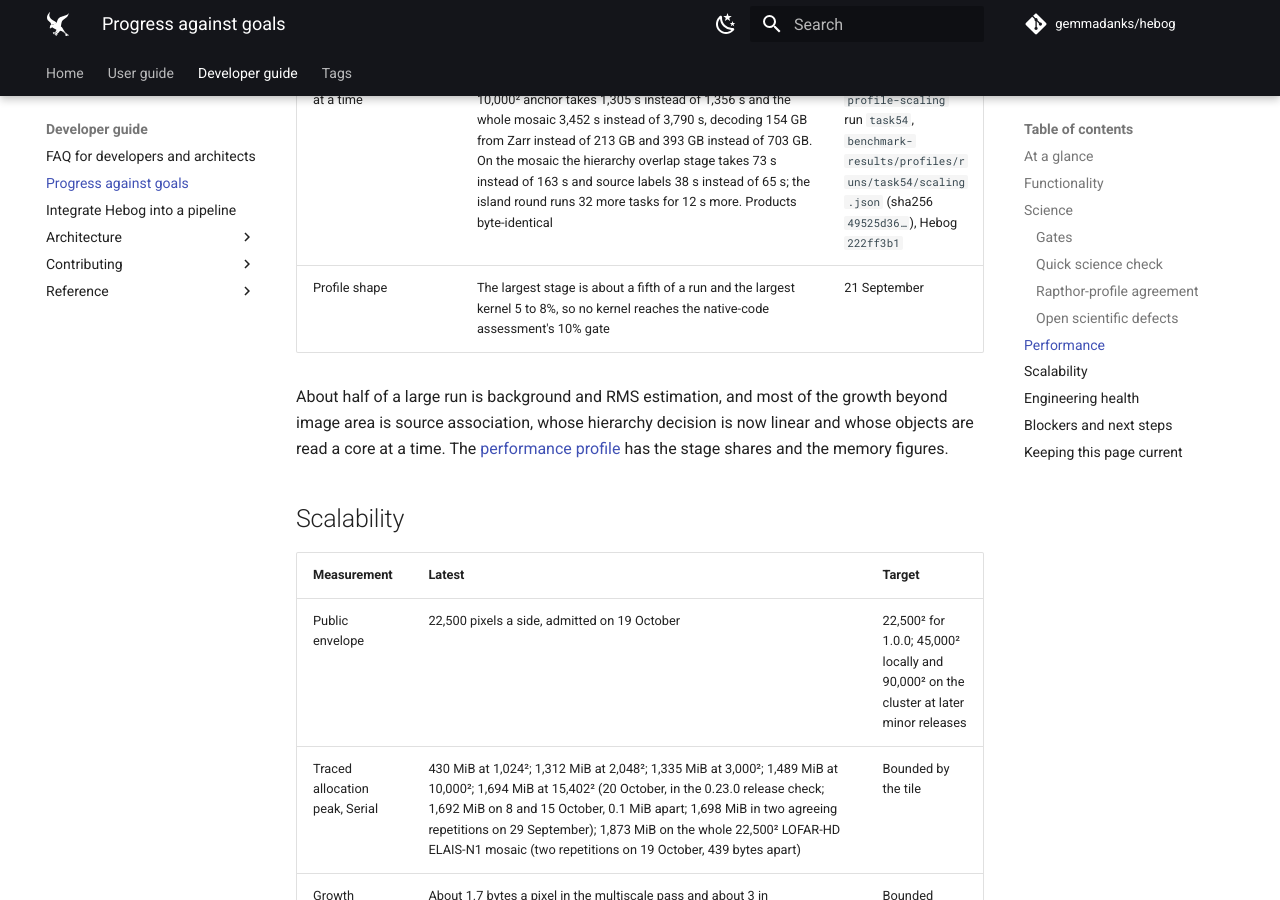
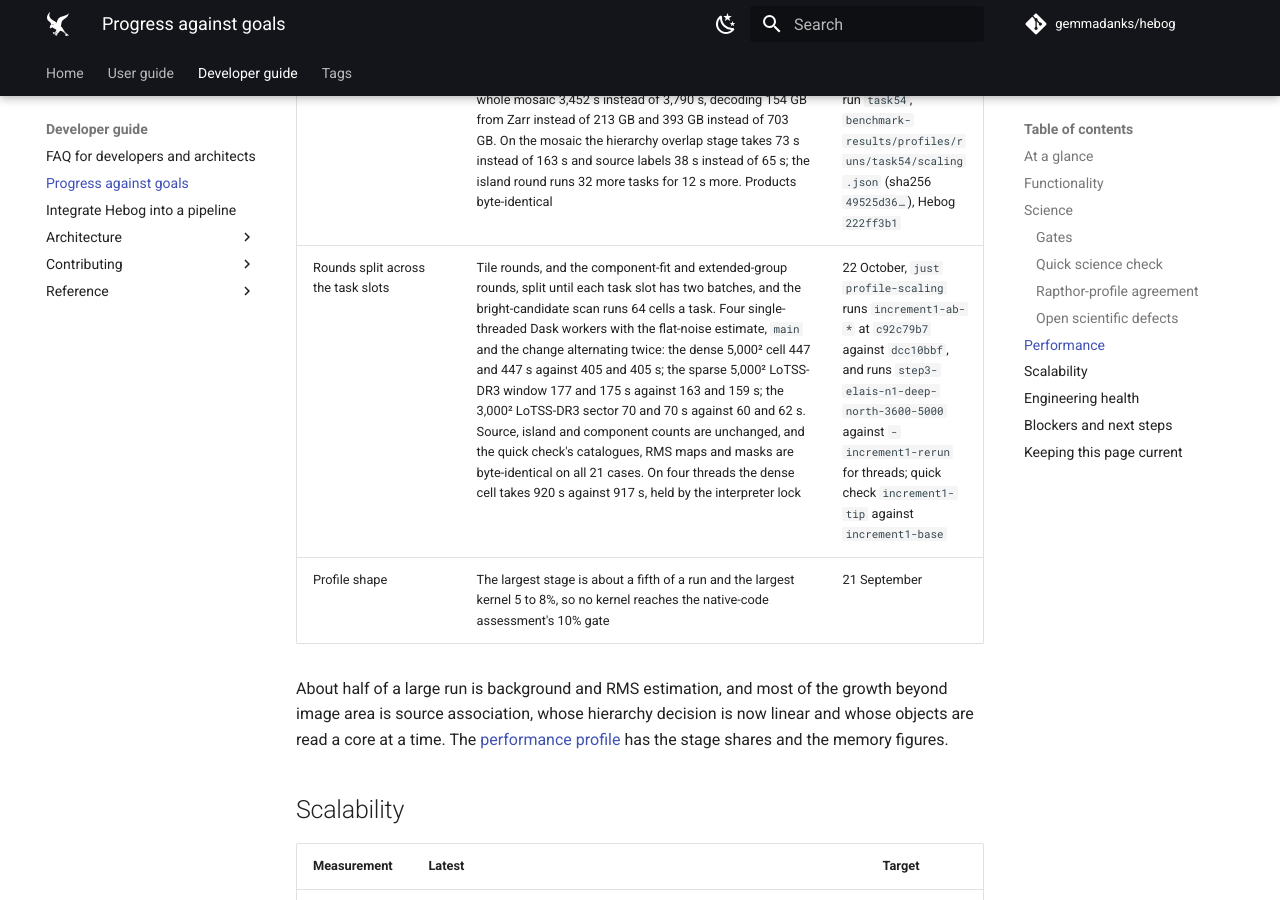
Before and after one commit to gemmadanks/hebog, an MkDocs documentation site: the page built from docs/reference/progress-against-goals.md, in a window 1280 px wide and 900 px high, scrolled down 16793 px. Built offline with MkDocs 1.6.1 and Material for MkDocs 9.7.7, drawn with Linux system fonts in a browser that asks for light colours; comment, search, counter and statistics services are not loaded.

Commit message:
docs: record the gains of splitting rounds across task slots
Record increment 1's first changes on the progress page and in the
cluster plan: on four Dask workers they take 8 to 13% off the dense and
sparse 5,000² cells and a 3,000² sector, with products unchanged, while
the thread path stays held by the interpreter lock.

Evidence: profile runs increment1-ab-* (alternating with main) and quick
check increment1-tip against increment1-base. Checked with pre-commit.

```diff
--- a/docs/reference/progress-against-goals.md
+++ b/docs/reference/progress-against-goals.md
@@ -285,6 +285,7 @@ class; everything else below is diagnostic.
 | Linear hierarchy decision and reconciliation | One worker, with the coarser background batches beneath: the driver work outside the profiled stages, which holds the hierarchy decision, takes 16 s instead of 70 s on the 10,000² anchor and 50 s instead of 320 s on the whole mosaic. The mosaic takes 3,783 s instead of 5,032 s, in 22,057 tasks instead of 184,900, and no task runs for 6% of either run (83 s and 223 s). The mosaic's other stages ran up to 22% slower than the first sweep's overnight run on a busier machine; on the anchor, measured right after the coarser-batches run, they are unchanged | 15 October, `just profile-scaling` run `task55`, `benchmark-results/profiles/runs/task55/scaling.json` (sha256 `48a37e2b…`), Hebog `149ed8da` |
 | One sector with coarser background batches and the linear hierarchy decision | The 10,000² anchor takes 1,357, 749, 490, 429 and 438 s on 1, 2, 4, 6 and 8 workers (speed-ups 1.81, 2.77, 3.16 and 3.10), 43% less than the first sweep at the best point. No task runs for 77 s at one worker and 67 to 70 s at more, against 349 s and 158 to 209 s in the first sweep; over 1, 4 and 8 workers the serial term is 263 s, a share of 20% against 24%. Eight workers swapped up to 24 GB; the Podman VM stayed idle | 15 October, `just profile-scaling` run `task74-stack`, `benchmark-results/profiles/runs/task74-stack/scaling.json` (sha256 `4c06424a…`), Hebog `17dbaeb8` |
 | Object rounds a core at a time | One worker, with the two changes above beneath: the 10,000² anchor takes 1,305 s instead of 1,356 s and the whole mosaic 3,452 s instead of 3,790 s, decoding 154 GB from Zarr instead of 213 GB and 393 GB instead of 703 GB. On the mosaic the hierarchy overlap stage takes 73 s instead of 163 s and source labels 38 s instead of 65 s; the island round runs 32 more tasks for 12 s more. Products byte-identical | 15 October, `just profile-scaling` run `task54`, `benchmark-results/profiles/runs/task54/scaling.json` (sha256 `49525d36…`), Hebog `222ff3b1` |
+| Rounds split across the task slots | Tile rounds, and the component-fit and extended-group rounds, split until each task slot has two batches, and the bright-candidate scan runs 64 cells a task. Four single-threaded Dask workers with the flat-noise estimate, `main` and the change alternating twice: the dense 5,000² cell 447 and 447 s against 405 and 405 s; the sparse 5,000² LoTSS-DR3 window 177 and 175 s against 163 and 159 s; the 3,000² LoTSS-DR3 sector 70 and 70 s against 60 and 62 s. Source, island and component counts are unchanged, and the quick check's catalogues, RMS maps and masks are byte-identical on all 21 cases. On four threads the dense cell takes 920 s against 917 s, held by the interpreter lock | 22 October, `just profile-scaling` runs `increment1-ab-*` at `c92c79b7` against `dcc10bbf`, and runs `step3-elais-n1-deep-north-3600-5000` against `-increment1-rerun` for threads; quick check `increment1-tip` against `increment1-base` |
 | Profile shape | The largest stage is about a fifth of a run and the largest kernel 5 to 8%, so no kernel reaches the native-code assessment's 10% gate | 21 September |
 
 About half of a large run is background and RMS estimation, and most of the
```
Also changed, not shown: plans/2026-10-18-one-sector-across-the-cluster.md (+1 -0 lines).
